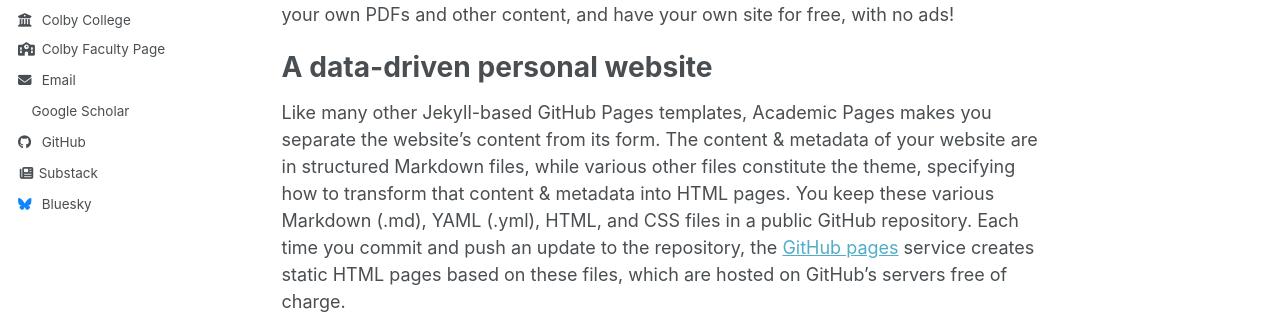
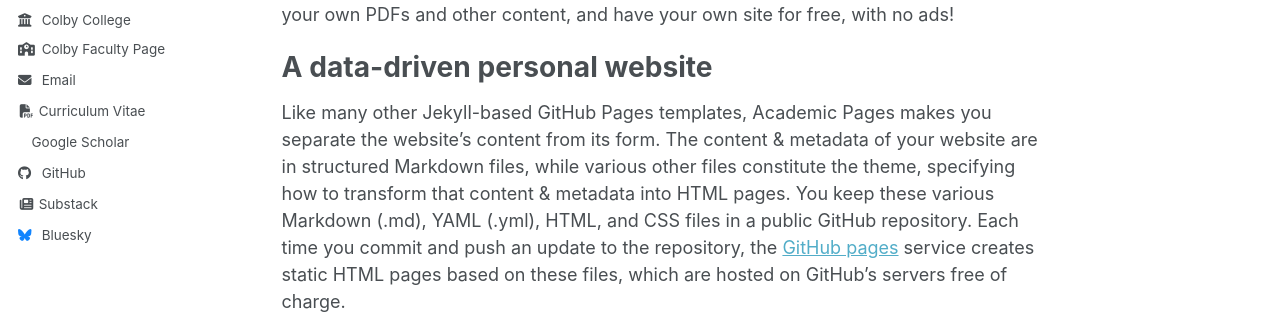
Before and after one commit to arhanlon/arhanlon.github.io, a Jekyll site: the page built from _pages/about.md, in a window 1280 px wide. Shown: the part 437-769 px from the top of the page. Built offline with Jekyll 4.4.1, drawn with Linux system fonts in a browser that asks for light colours; a style sheet for code colours, icons or effects is not loaded.

Commit message:
Update author-profile.html

```diff
--- a/_includes/author-profile.html
+++ b/_includes/author-profile.html
@@ -37,6 +37,7 @@
       {% if author.email %}
         <li><a href="mailto:{{ author.email }}"><i class="fas fa-fw fa-envelope icon-pad-right" aria-hidden="true"></i>{{ site.data.ui-text[site.locale].email_label | default: "Email" }}</a></li>
       {% endif %}
+      <li><a href="/files/cv (Hanlon).pdf"><i class="fas fa-fw fa-file-pdf" aria-hidden="true"></i> Curriculum Vitae</a></li>
 
       <!-- Font Awesome and Academicons icons / Academic websites -->
       {% if author.academia %}
```
